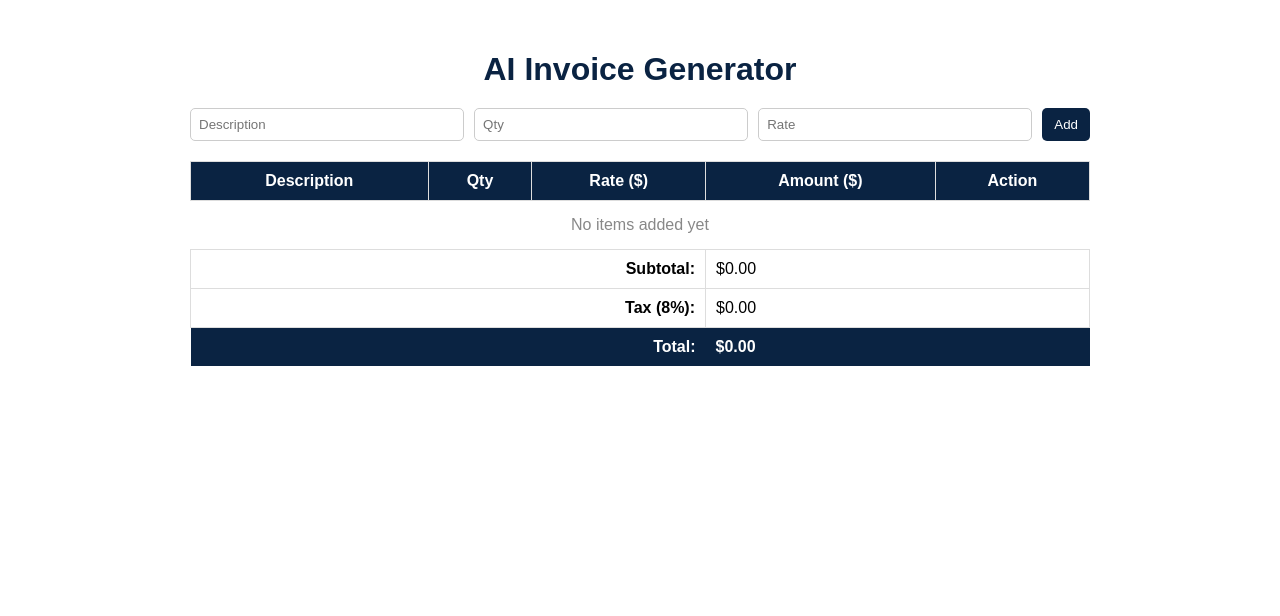
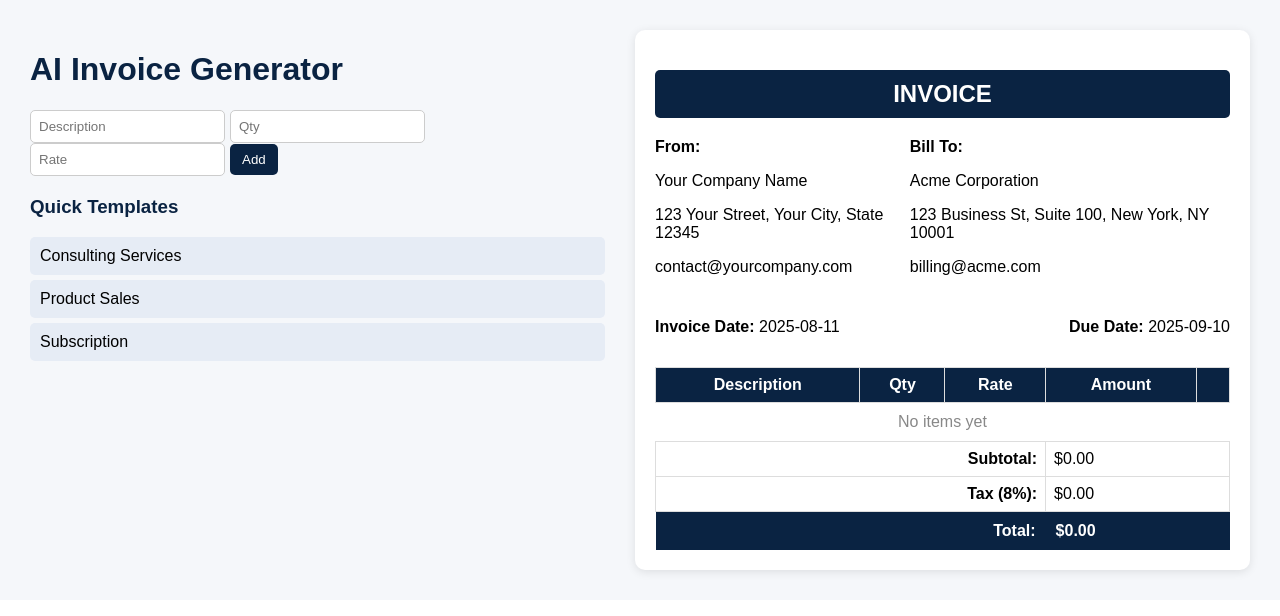
Before and after one commit to FatemahNur/AI-Invoice-Generator, a React (Create React App) app: page / in a window 1280 px wide. Shown: the top 616 px of the page. Built offline with nearby package versions, Linux system fonts and the light colour scheme.

Commit message:
add extra like colours of theme

```diff
--- a/src/App.js
+++ b/src/App.js
@@ -5,7 +5,19 @@ export default function App() {
   const [description, setDescription] = useState("");
   const [quantity, setQuantity] = useState("");
   const [rate, setRate] = useState("");
-  const taxRate = 0.08; // 8% tax
+
+  const companyInfo = {
+    fromName: "Your Company Name",
+    fromAddress: "123 Your Street, Your City, State 12345",
+    fromEmail: "contact@yourcompany.com",
+    billToName: "Acme Corporation",
+    billToAddress: "123 Business St, Suite 100, New York, NY 10001",
+    billToEmail: "billing@acme.com",
+    invoiceDate: "2025-08-11",
+    dueDate: "2025-09-10",
+  };
+
+  const taxRate = 0.08; // 8%
 
   const addItem = () => {
     if (description && quantity && rate) {
@@ -35,11 +47,13 @@ export default function App() {
   const total = subtotal + tax;
 
   return (
-    <div style={{ fontFamily: "Arial, sans-serif", padding: "30px", maxWidth: "900px", margin: "auto" }}>
-      <h1 style={{ textAlign: "center", marginBottom: "20px", color: "#0A2342" }}>AI Invoice Generator</h1>
+    <div style={{ display: "flex", gap: "30px", fontFamily: "Arial, sans-serif", padding: "30px", background: "#f5f7fa" }}>
 
-      {/* Input Row */}
-      <div style={{ display: "flex", gap: "10px", marginBottom: "20px" }}>
+      {/* Left Side: Input + Templates */}
+      <div style={{ flex: 1 }}>
+        <h1 style={{ color: "#0A2342" }}>AI Invoice Generator</h1>
+
+        <div style={{ marginBottom: "20px" }}>
           <input
             type="text"
             placeholder="Description"
@@ -64,24 +78,68 @@ export default function App() {
           <button onClick={addItem} style={buttonStyle}>Add</button>
         </div>
 
-      {/* Invoice Table */}
+        <h3 style={{ color: "#0A2342" }}>Quick Templates</h3>
+        <div style={templateStyle}>Consulting Services</div>
+        <div style={templateStyle}>Product Sales</div>
+        <div style={templateStyle}>Subscription</div>
+      </div>
+
+      {/* Right Side: Invoice Preview */}
+      <div style={{
+        flex: 1,
+        background: "#fff",
+        borderRadius: "10px",
+        padding: "20px",
+        boxShadow: "0 2px 10px rgba(0,0,0,0.1)"
+      }}>
+        <h2 style={{
+          background: "#0A2342",
+          color: "#fff",
+          padding: "10px",
+          borderRadius: "5px",
+          textAlign: "center"
+        }}>INVOICE</h2>
+
+        {/* From / To Info */}
+        <div style={{ display: "flex", justifyContent: "space-between", marginTop: "15px" }}>
+          <div>
+            <strong>From:</strong>
+            <p>{companyInfo.fromName}</p>
+            <p>{companyInfo.fromAddress}</p>
+            <p>{companyInfo.fromEmail}</p>
+          </div>
+          <div>
+            <strong>Bill To:</strong>
+            <p>{companyInfo.billToName}</p>
+            <p>{companyInfo.billToAddress}</p>
+            <p>{companyInfo.billToEmail}</p>
+          </div>
+        </div>
+
+        {/* Dates */}
+        <div style={{ display: "flex", justifyContent: "space-between", margin: "10px 0" }}>
+          <p><strong>Invoice Date:</strong> {companyInfo.invoiceDate}</p>
+          <p><strong>Due Date:</strong> {companyInfo.dueDate}</p>
+        </div>
+
+        {/* Table */}
         <table style={tableStyle}>
           <thead>
             <tr style={{ backgroundColor: "#0A2342", color: "#fff" }}>
               <th style={thTdStyle}>Description</th>
               <th style={thTdStyle}>Qty</th>
-            <th style={thTdStyle}>Rate ($)</th>
-            <th style={thTdStyle}>Amount ($)</th>
-            <th style={thTdStyle}>Action</th>
+              <th style={thTdStyle}>Rate</th>
+              <th style={thTdStyle}>Amount</th>
+              <th style={thTdStyle}></th>
             </tr>
           </thead>
           <tbody>
-          {items.map((item, index) => (
-            <tr key={index} style={{ backgroundColor: index % 2 === 0 ? "#f9f9f9" : "#fff" }}>
+            {items.length > 0 ? items.map((item, index) => (
+              <tr key={index}>
                 <td style={thTdStyle}>{item.description}</td>
                 <td style={thTdStyle}>{item.quantity}</td>
-              <td style={thTdStyle}>{item.rate.toFixed(2)}</td>
-              <td style={thTdStyle}>{(item.quantity * item.rate).toFixed(2)}</td>
+                <td style={thTdStyle}>${item.rate.toFixed(2)}</td>
+                <td style={thTdStyle}>${(item.quantity * item.rate).toFixed(2)}</td>
                 <td style={thTdStyle}>
                   <button
                     onClick={() => removeItem(index)}
@@ -90,18 +148,14 @@ export default function App() {
                       border: "none",
                       color: "#d9534f",
                       cursor: "pointer",
-                    fontSize: "1rem",
                     }}
-                >
-                  ❌
-                </button>
+                  >❌</button>
                 </td>
               </tr>
-          ))}
-          {items.length === 0 && (
+            )) : (
               <tr>
-              <td colSpan="5" style={{ textAlign: "center", color: "#888", padding: "15px" }}>
-                No items added yet
+                <td colSpan="5" style={{ textAlign: "center", padding: "10px", color: "#888" }}>
+                  No items yet
                 </td>
               </tr>
             )}
@@ -122,15 +176,16 @@ export default function App() {
           </tfoot>
         </table>
       </div>
+    </div>
   );
 }
 
-// Styles
+// Reusable styles
 const inputStyle = {
   padding: "8px",
   border: "1px solid #ccc",
   borderRadius: "5px",
-  flex: "1",
+  marginRight: "5px",
 };
 
 const buttonStyle = {
@@ -145,23 +200,31 @@ const buttonStyle = {
 const tableStyle = {
   width: "100%",
   borderCollapse: "collapse",
-  marginTop: "20px",
+  marginTop: "15px",
 };
 
 const thTdStyle = {
   border: "1px solid #ddd",
-  padding: "10px",
+  padding: "8px",
   textAlign: "center",
 };
 
 const tfootLabelStyle = {
-  padding: "10px",
+  padding: "8px",
   textAlign: "right",
   fontWeight: "bold",
   border: "1px solid #ddd",
 };
 
 const tfootValueStyle = {
-  padding: "10px",
+  padding: "8px",
   border: "1px solid #ddd",
 };
+
+const templateStyle = {
+  background: "#e6ecf5",
+  padding: "10px",
+  margin: "5px 0",
+  borderRadius: "5px",
+  cursor: "pointer",
+};
```
Lines whose indentation alone changed are shown as unchanged.
